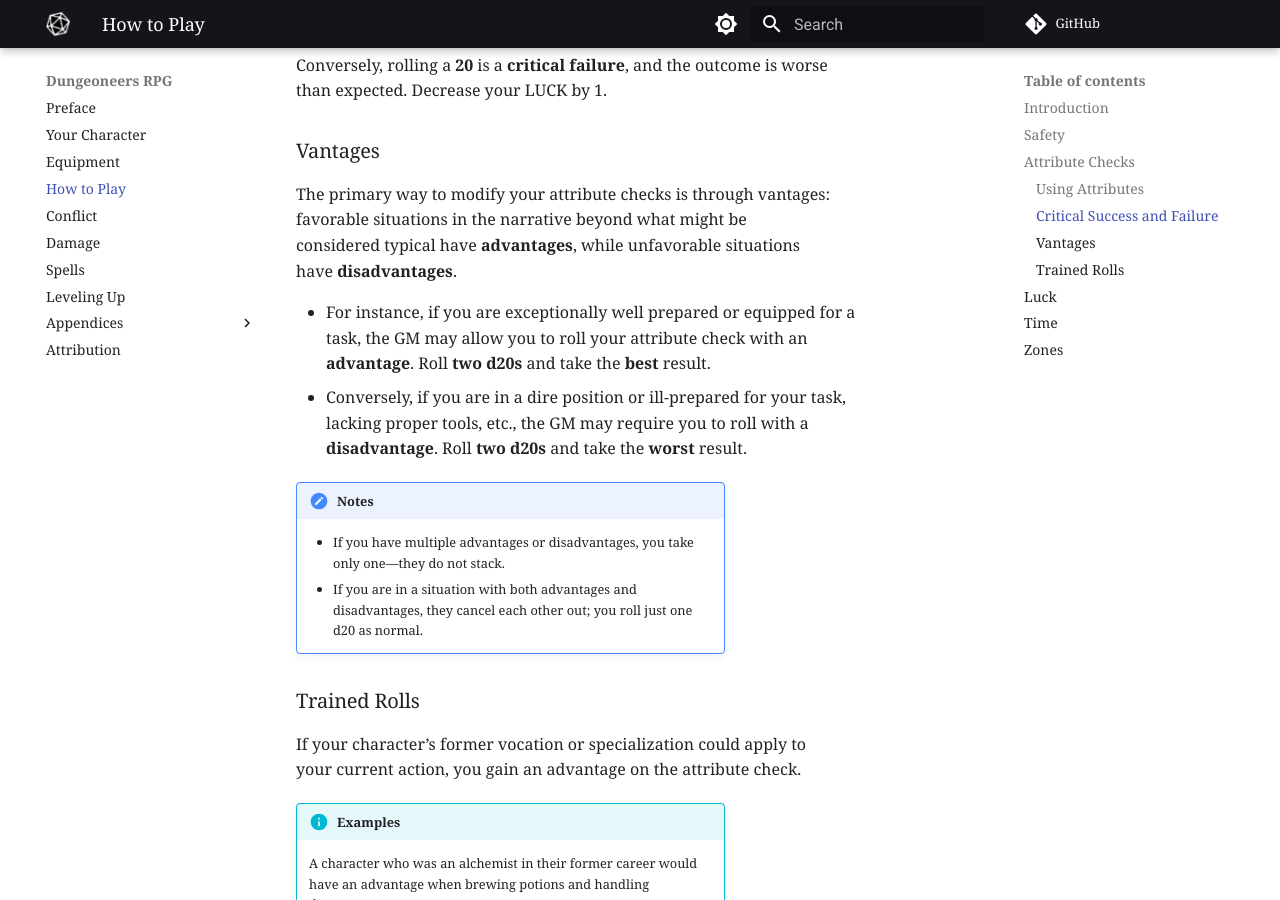
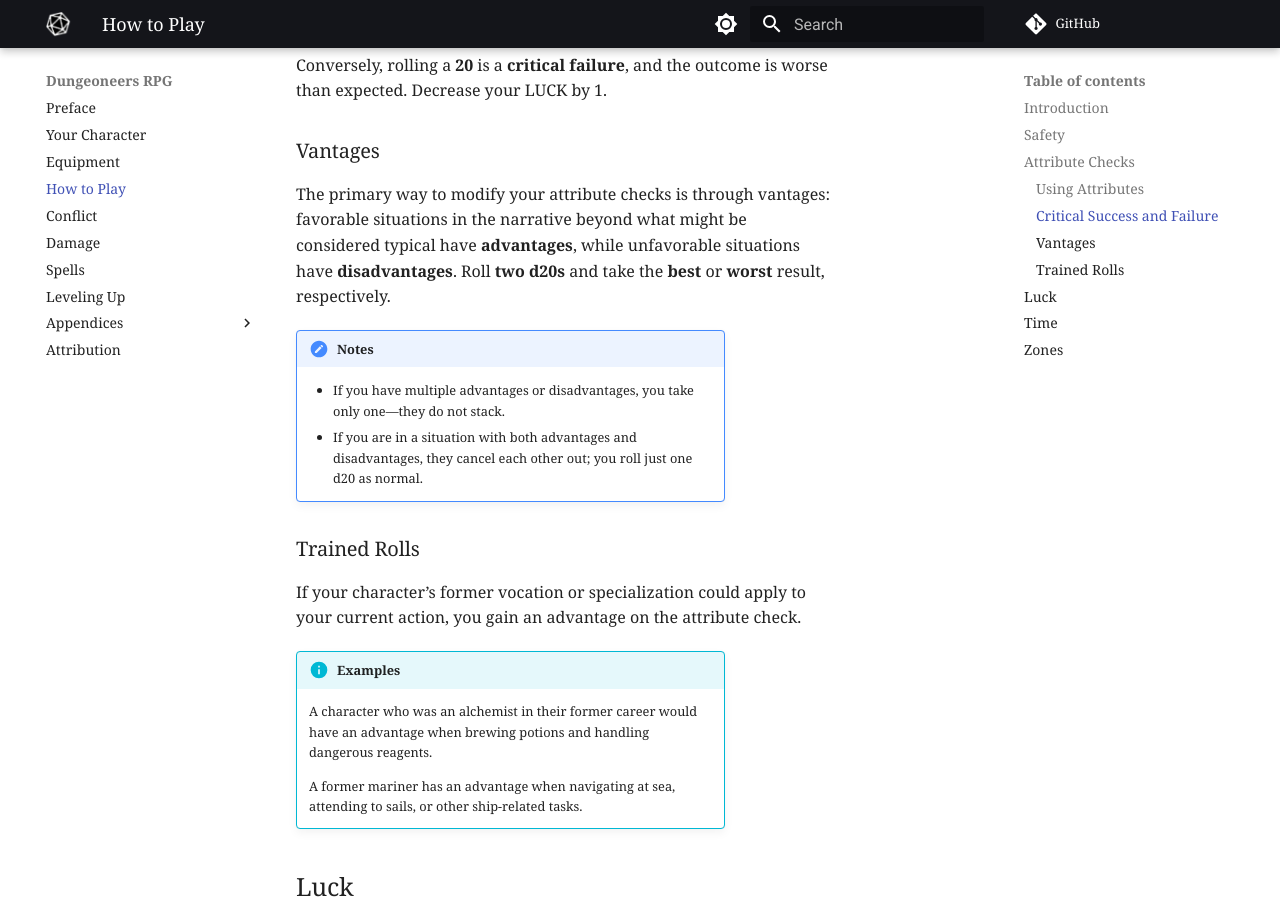
Before and after one commit to joemoose/dungeoneers.d20, an MkDocs documentation site: the page built from docs/play.md, in a window 1280 px wide and 900 px high, scrolled down 1922 px. Built offline with MkDocs 1.6.1 and Material for MkDocs 9.7.7, drawn with Linux system fonts in a browser that asks for light colours; comment, search, counter and statistics services are not loaded.

Commit message:
Update play.md

```diff
--- a/docs/play.md
+++ b/docs/play.md
@@ -41,10 +41,7 @@ Conversely, rolling a **20** is a **critical failure**, and the outcome is worse
 
 ### Vantages
 
-The primary way to modify your attribute checks is through vantages: favorable situations in the narrative beyond what might be considered typical have **advantages**, while unfavorable situations have **disadvantages**.
-
-- For instance, if you are exceptionally well prepared or equipped for a task, the GM may allow you to roll your attribute check with an **advantage**. Roll **two d20s** and take the **best** result.
-- Conversely, if you are in a dire position or ill-prepared for your task, lacking proper tools, etc., the GM may require you to roll with a **disadvantage**. Roll **two d20s** and take the **worst** result.
+The primary way to modify your attribute checks is through vantages: favorable situations in the narrative beyond what might be considered typical have **advantages**, while unfavorable situations have **disadvantages**. Roll **two d20s** and take the **best** or **worst** result, respectively.
 
 !!! note "Notes"
 
```
